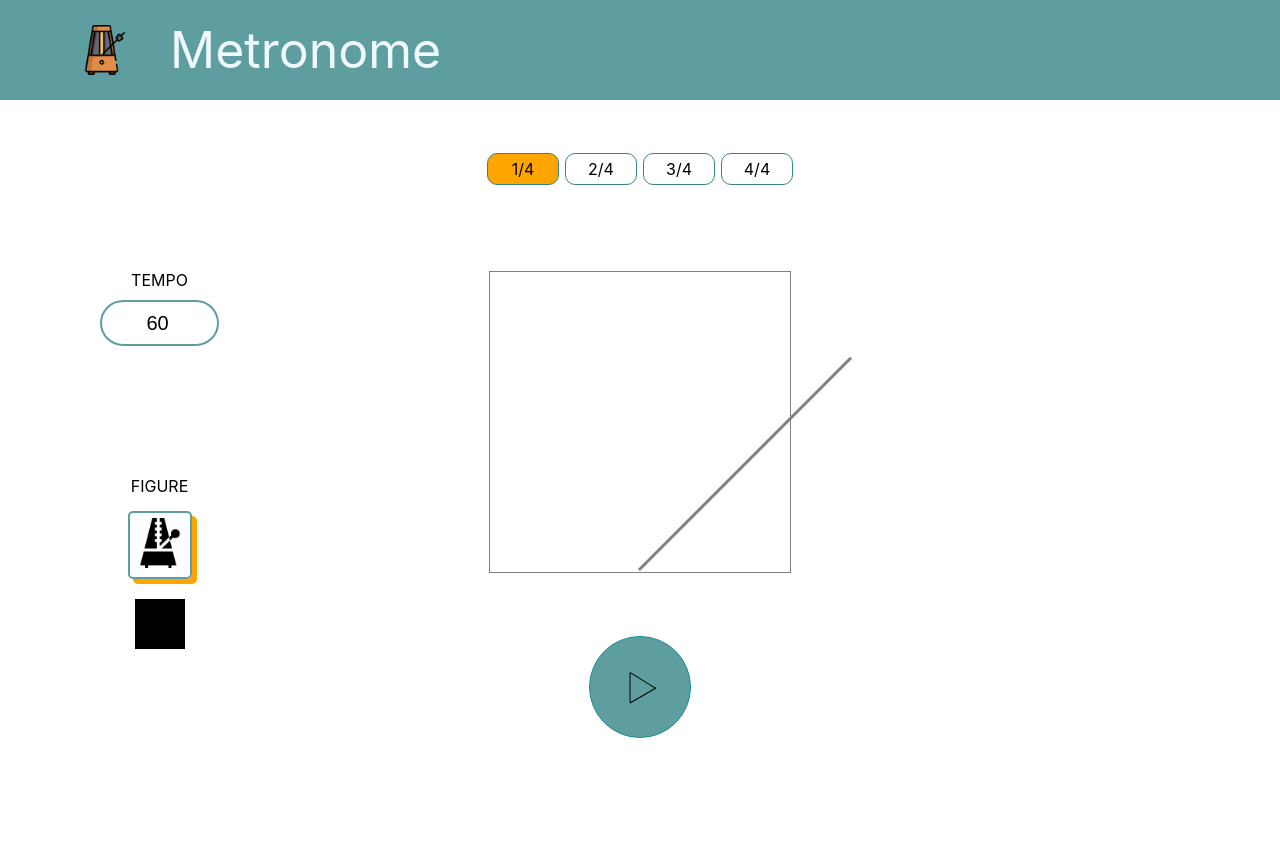
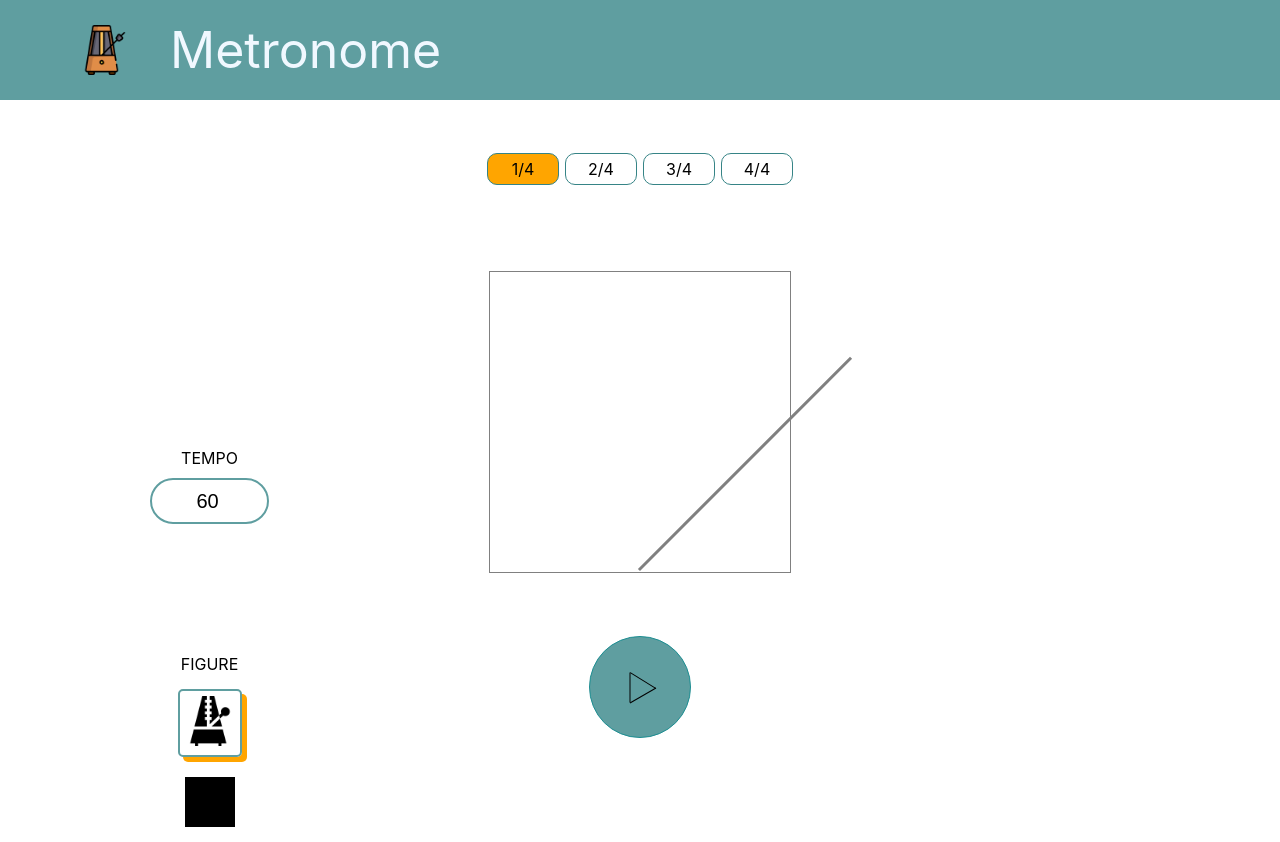
Before and after one commit to yauheniShurmei/metronome, a React (Create React App) app: page / in a window 1280 px wide. Before the commit the page ends 800 px from the top, so only its background shows below. Built offline with nearby package versions, Linux system fonts and the light colour scheme; no server answers; the HTML template or start-up script is replaced by a standard one.

Commit message:
try to fix position left elements

```diff
--- a/src/MetroElement/MetroElement.module.css
+++ b/src/MetroElement/MetroElement.module.css
@@ -1,12 +1,14 @@
 .metro_element_root {
   display: flex;
+  position: relative;
 }
 
 .tempo_figure_element {
   display: flex;
   flex-direction: column;
-  position: fixed;
-  top: 150px;
+  position: absolute;
+  top: 90px;
+  left: 50px;
 }
 
 .metro_elements {
```
Also changed, not shown: firebase.json (deleted), 1 other file (tests, documents, lock files or other folders).
